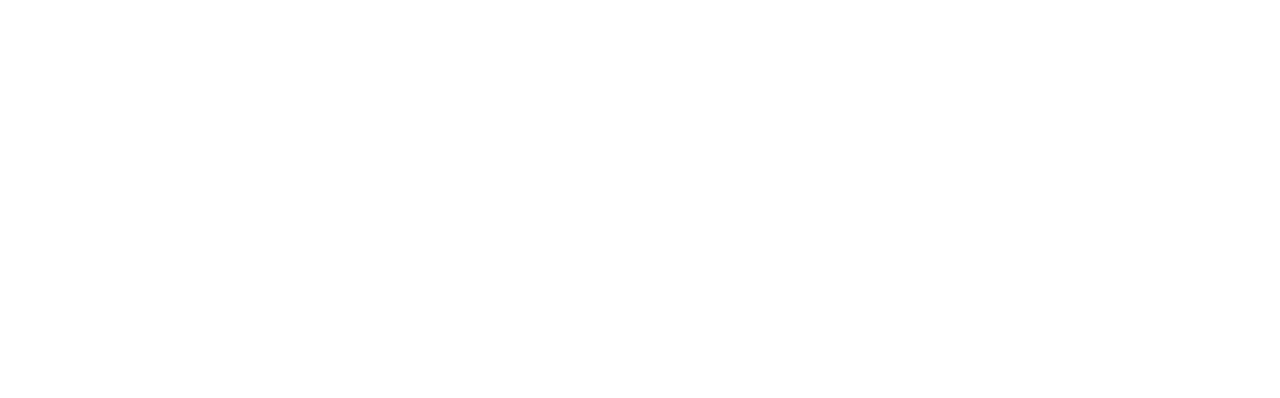
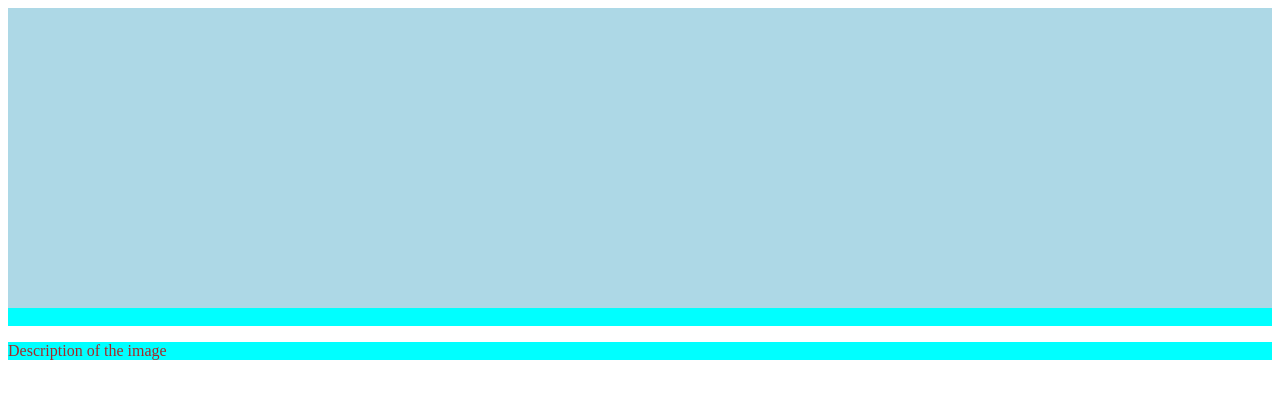
Before and after one commit to Hedra-Nabil/landing_page4, a plain HTML site: page project/index.html in a window 1280 px wide. Drawn offline with Linux system fonts and the light colour scheme.

Commit message:
css create

```diff
--- /dev/null
+++ b/project/css/styles.css
@@ -0,0 +1,7 @@
+header{
+    background-color: aqua;
+}
+.image-container {
+    background-color: lightblue;
+    height: 300px;
+}
--- a/project/index.html
+++ b/project/index.html
@@ -3,20 +3,29 @@
 <head>
     <meta charset="UTF-8">
     <meta name="viewport" content="width=device-width, initial-scale=1.0">
-    <title>Resturant</title>
+    <link rel="stylesheet" href="./css/styles.css">
+    <title>Restaurant</title>
 </head>
 <body>
     <header>
+
         <nav></nav>
     </header>
     <section>
-        <div></div>
-        <div><img src="" alt=""></div>
+        <style>
+            section {
+                background-color: aqua;
+            }
+        </style>
+        <div class="image-container"></div>
+        <div><img src="" alt="" ></div>
     </section>
     <section>
         <!-- div container -->
          <div>
-            <div></div>
+            <div>
+                <p style="color: brown;">Description of the image</p>
+            </div>
             <div></div>
          </div>
     </section>
```
